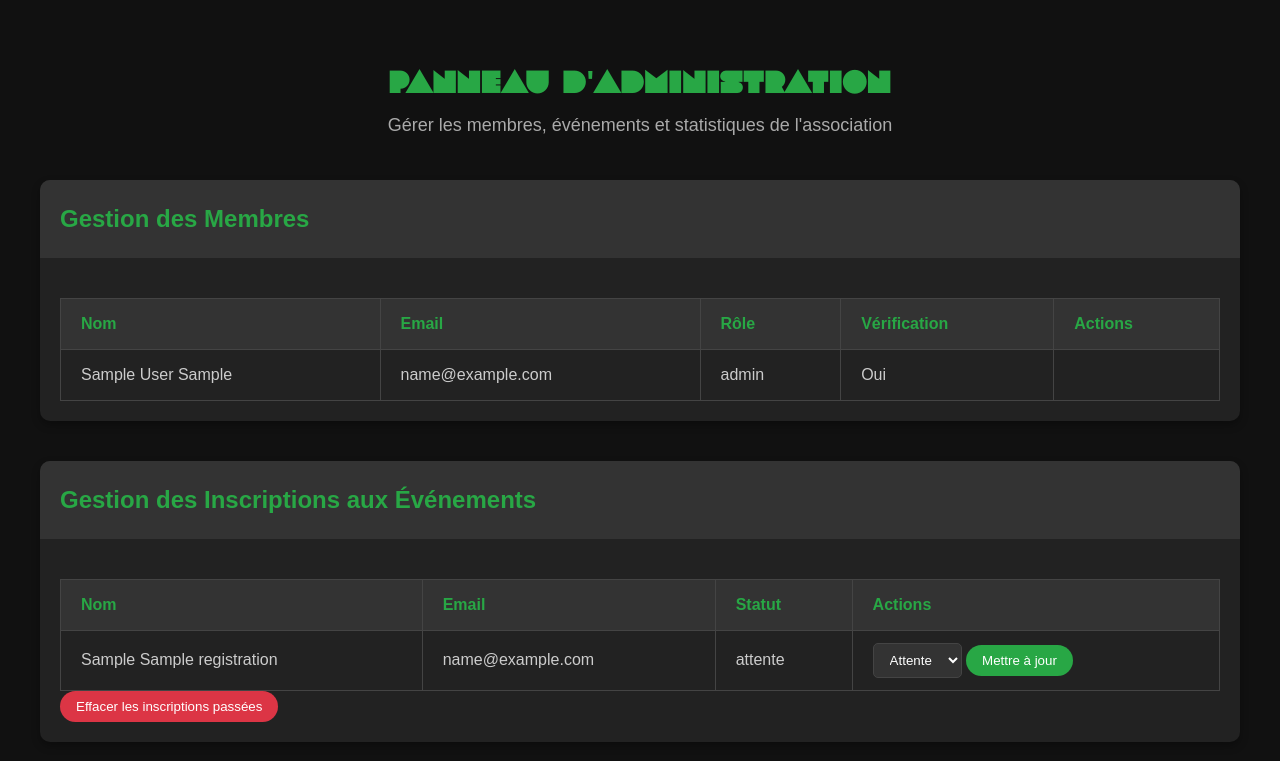
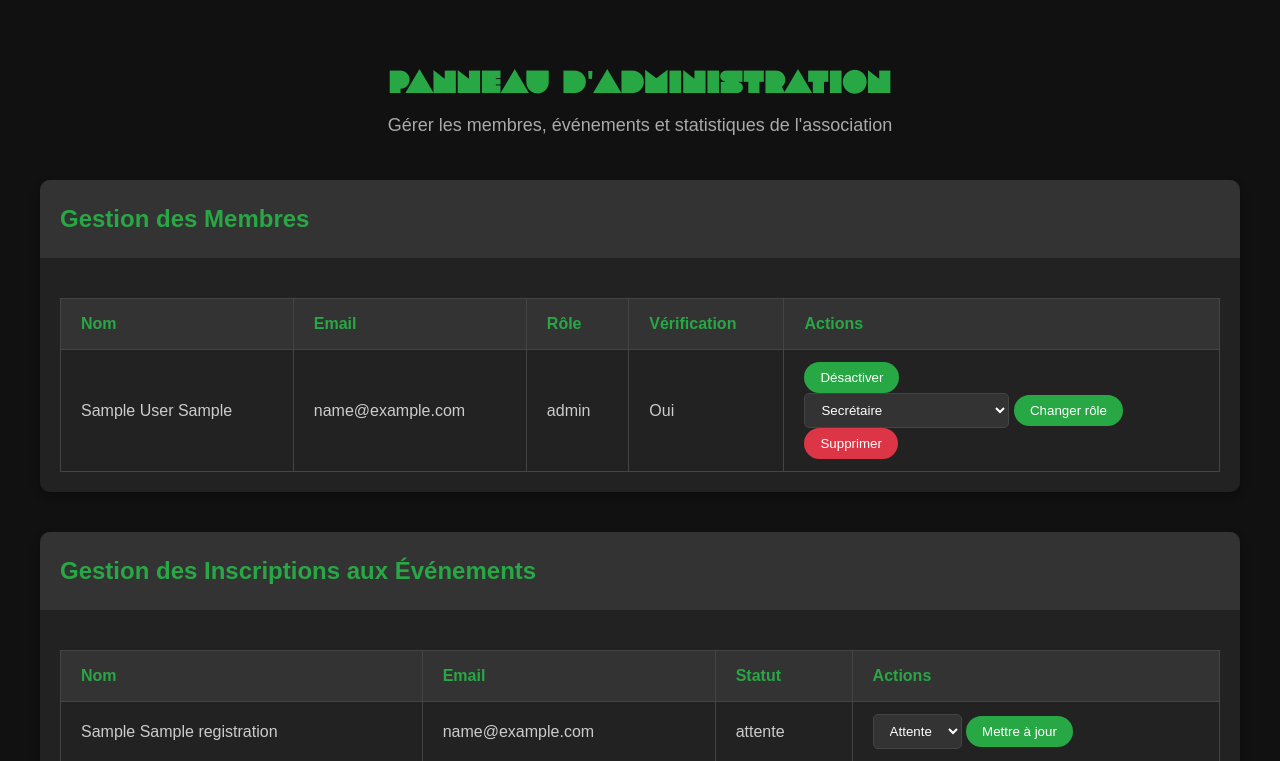
Before and after one commit to Badis213/OGMA, a Flask app: page /admin-panel in a window 1280 px wide. Shown: the top 761 px of the page. Run offline with Flask 3, Linux system fonts and the light colour scheme; the visitor is signed in with stand-in values (Sample User, id 1); tables that the repository leaves empty hold one stand-in row (values such as "Sample post").

Commit message:
corrected bug in the logged_in_user.role in role_permissions

```diff
--- a/templates/admin-panel.html
+++ b/templates/admin-panel.html
@@ -40,7 +40,7 @@
                             <td>{{ user.role }}</td>
                             <td>{{ 'Oui' if user.is_verified else 'Non' }}</td>
                             <td>
-                                {% if logged_in_user.role == "président" %}
+                                {% if logged_in_user.role in ["président", "vice-président", "secrétaire", "admin", "développeur"] %}
                                     <!-- Toggle Verification (Only accessible by president) -->
                                     <form method="POST" action="{{ url_for('toggle_verification', user_id=user.id) }}">
                                         <button type="submit" class="modify">
@@ -49,7 +49,7 @@
                                     </form>
                                 {% endif %}
 
-                                {% if logged_in_user.role in ["président", "vice-président"] %}
+                                {% if logged_in_user.role in ["président", "vice-président", "développeur", "admin"] %}
                                     <!-- Modify Role (Only accessible by president or vice-président) -->
                                     <form method="POST" action="{{ url_for('change_role', user_id=user.id) }}">
                                         <select name="role">
@@ -99,7 +99,7 @@
                             <td>{{ registration.email }}</td>
                             <td>{{ registration.status }}</td>
                             <td>
-                                {% if logged_in_user.role in ["président", "admin"] %}
+                                {% if logged_in_user.role in ["président", "vice-président", "secrétaire", "admin", "développeur"] %}
                                     <!-- Update Status (Only accessible by president or admin) -->
                                     <form method="POST" action="{{ url_for('update_status', registration_id=registration.id) }}">
                                         <select name="status">
@@ -117,7 +117,7 @@
 
                     </tbody>
                 </table>
-                {% if logged_in_user.role in ["président", "admin", "secrétaire", "vice-président"] %}
+                {% if logged_in_user.role in ["président", "vice-président", "secrétaire", "admin", "développeur"] %}
                 <form method="POST" action="{{ url_for('clear_event_registrations') }}">
                     <button type="submit" class="delete">Effacer les inscriptions passées</button>
                 </form>
```
